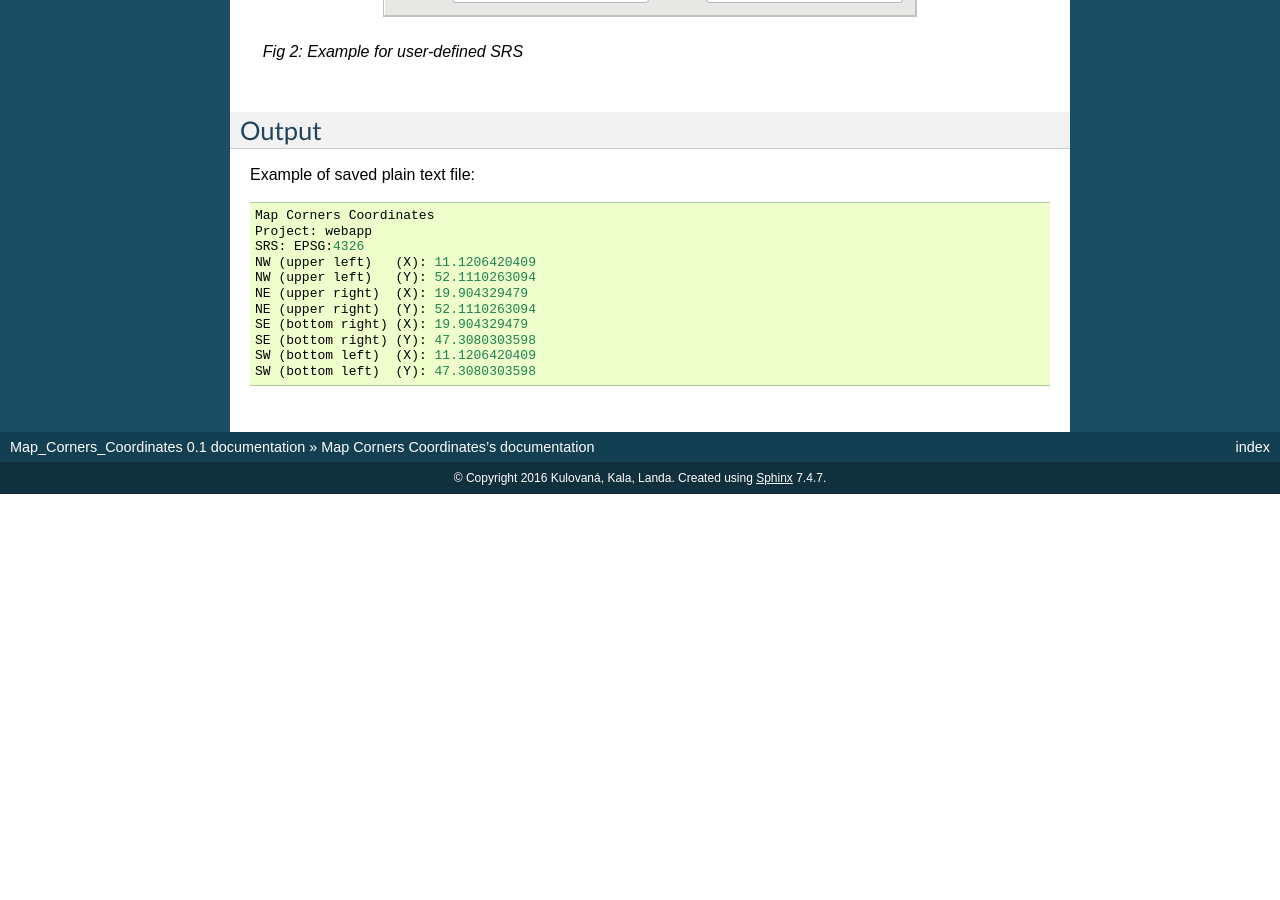
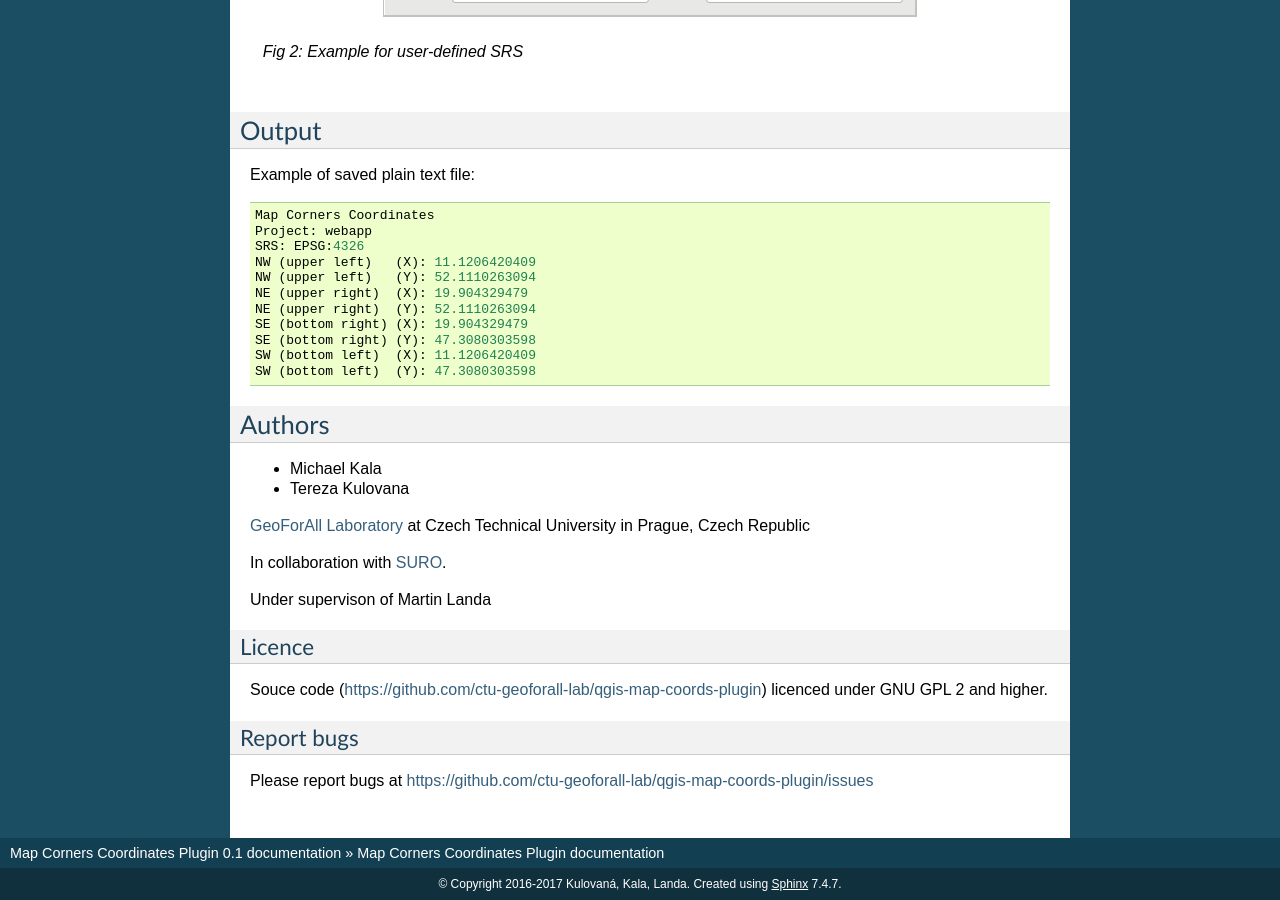
Before and after one commit to ctu-geoforall-lab/qgis-map-coords-plugin, a Sphinx documentation site: the page built from docs/source/index.rst, in a window 1280 px wide and 900 px high, scrolled down 897 px. Built offline with Sphinx 7.4.7, drawn with Linux system fonts in a browser that asks for light colours; formulas are drawn with MathJax 3; before the commit the page ends 1391 px from its top, so only the background shows below that; some of the changed text lies outside the part shown.

Commit message:
documentation tuning

```diff
--- a/docs/source/conf.py
+++ b/docs/source/conf.py
@@ -40,8 +40,8 @@ source_suffix = '.rst'
 master_doc = 'index'
 
 # General information about the project.
-project = u'Map_Corners_Coordinates'
-copyright = u'2016 Kulovaná, Kala, Landa'
+project = u'Map Corners Coordinates Plugin'
+copyright = u'2016-2017 Kulovaná, Kala, Landa'
 
 # The version info for the project you're documenting, acts as replacement for
 # |version| and |release|, also used in various other places throughout the
@@ -141,7 +141,7 @@ html_static_path = ['_static']
 #html_domain_indices = True
 
 # If false, no index is generated.
-#html_use_index = True
+html_use_index = False
 
 # If true, the index is split into individual pages for each letter.
 #html_split_index = False
--- a/docs/source/index.rst
+++ b/docs/source/index.rst
@@ -1,5 +1,5 @@
-Map Corners Coordinates's documentation
-=======================================
+Map Corners Coordinates Plugin documentation
+============================================
 
 Description
 ***********
@@ -39,3 +39,26 @@ Example of saved plain text file:
    SE (bottom right) (Y): 47.3080303598
    SW (bottom left)  (X): 11.1206420409
    SW (bottom left)  (Y): 47.3080303598
+
+Authors
+*******
+
+* Michael Kala
+* Tereza Kulovana
+
+`GeoForAll Laboratory <http://geomatics.fsv.cvut.cz/research/osgeorel/>`__ at Czech Technical University in Prague, Czech Republic
+
+In collaboration with `SURO <http://www.suro.cz>`__.
+
+Under supervison of Martin Landa
+
+Licence
+^^^^^^^
+
+Souce code (https://github.com/ctu-geoforall-lab/qgis-map-coords-plugin)
+licenced under GNU GPL 2 and higher.
+
+Report bugs
+^^^^^^^^^^^
+
+Please report bugs at https://github.com/ctu-geoforall-lab/qgis-map-coords-plugin/issues
```
